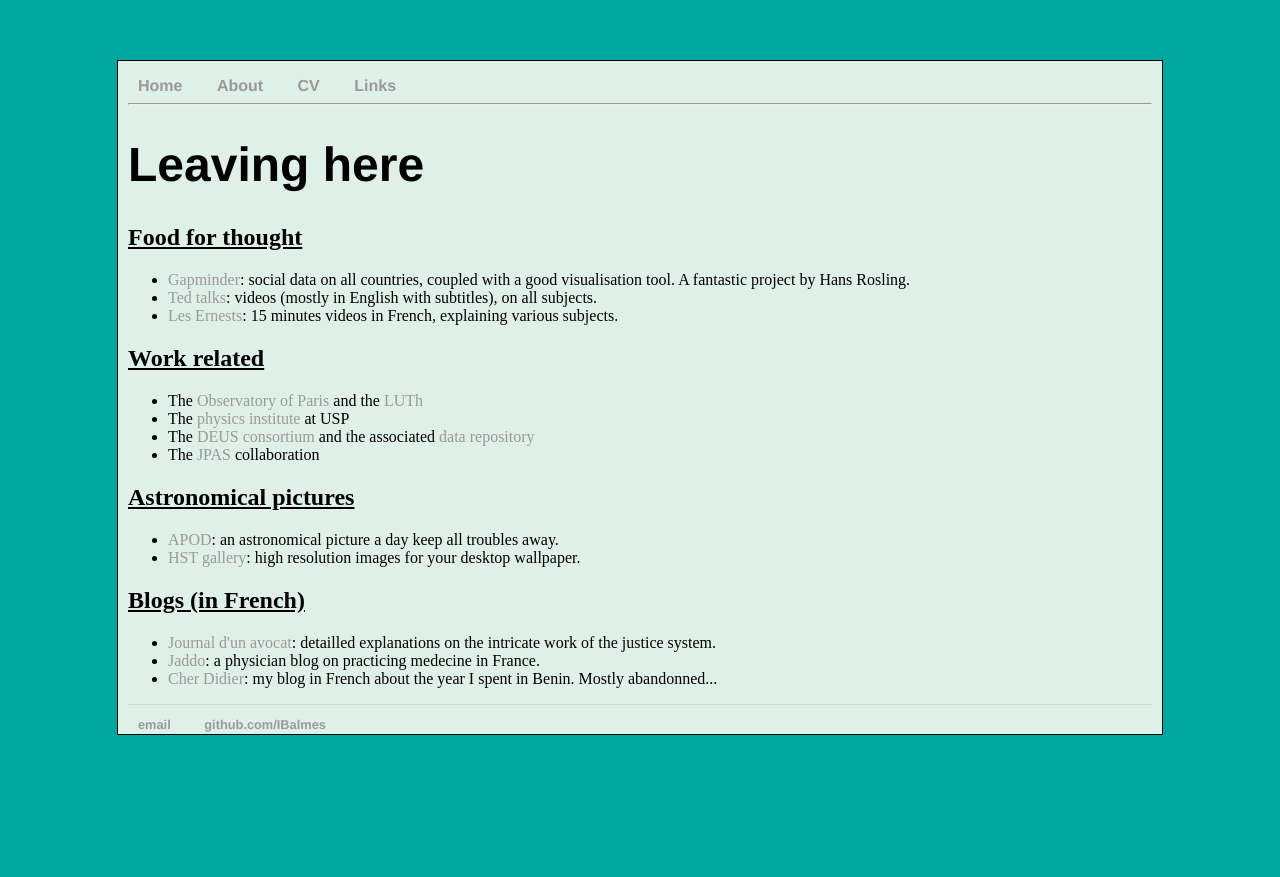
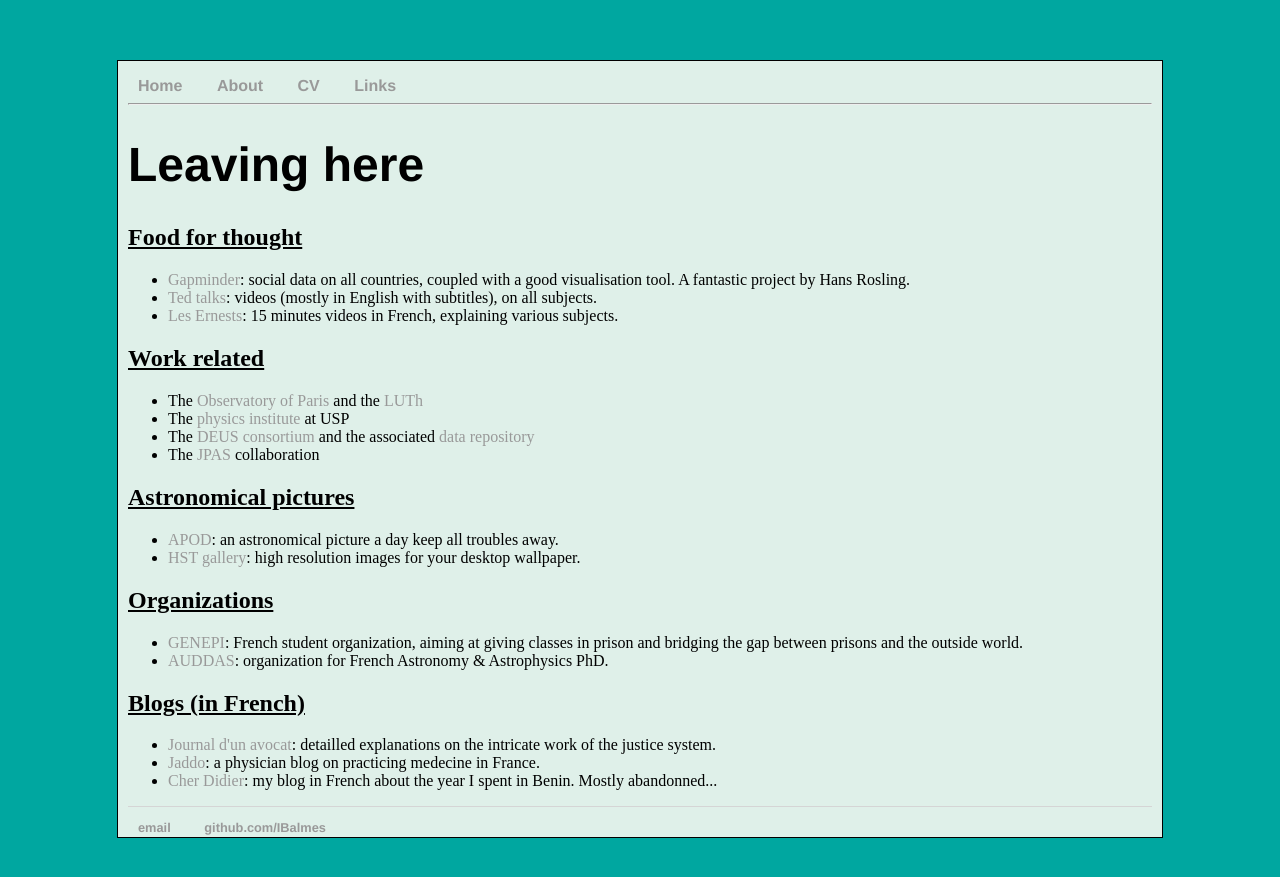
Before and after one commit to IBalmes/IBalmes.github.io, a Jekyll site: the page built from links/index.html, in a window 1280 px wide. Shown: the top 877 px of the page. Built offline with Jekyll 4.4.1, drawn with Linux system fonts in a browser that asks for light colours.

Commit message:
Update index.html

```diff
--- a/links/index.html
+++ b/links/index.html
@@ -28,6 +28,13 @@ title: Links
   <li><a href="http://hubblesite.org/gallery/">HST gallery</a>: high resolution images for your desktop wallpaper.</li>
 </ul>
 
+<h2>Organizations</h2>
+<ul>
+  <li><a href="http://www.genepi.fr/">GENEPI</a>: French student organization, aiming at giving classes in prison and bridging
+  the gap between prisons and the outside world.</li>
+  <li><a href="http://auddas.fr/">AUDDAS</a>: organization for French Astronomy & Astrophysics PhD.</li>
+</ul>
+
 <h2>Blogs (in French)</h2>
 <ul>
   <li><a href="http://www.maitre-eolas.fr/">Journal d'un avocat</a>: detailled explanations on the intricate work
```
